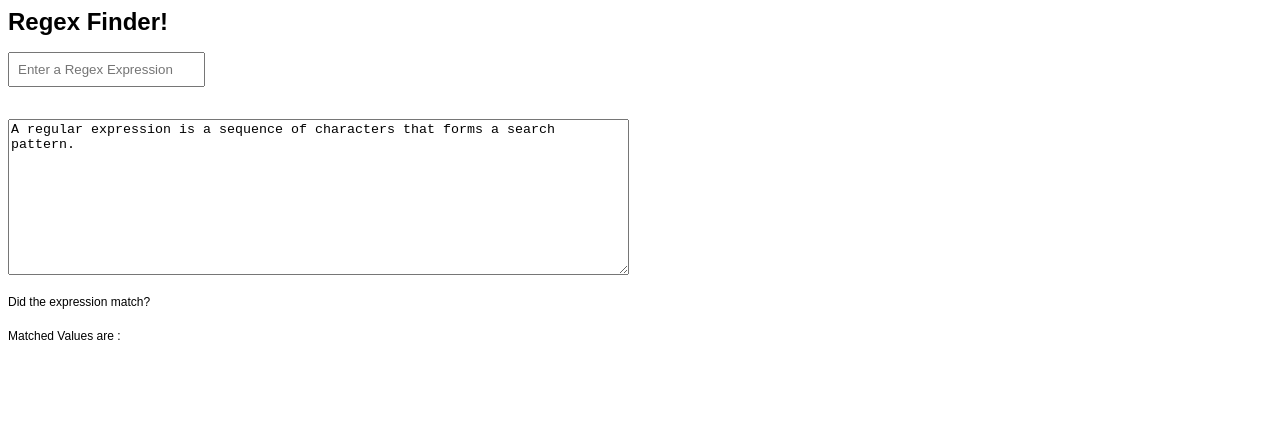
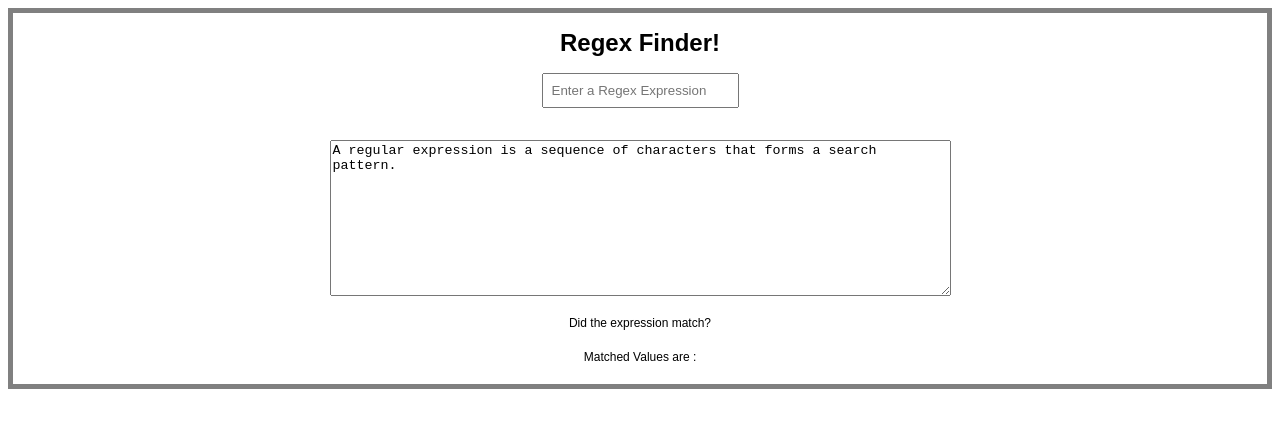
Before and after one commit to Maseeha26/angular-maseeha, an Angular app: page / in a window 1280 px wide. Shown: the top 428 px of the page. Built offline with nearby package versions, Linux system fonts and the light colour scheme.

Commit message:
1 file modified

```diff
--- a/src/app/app.component.css
+++ b/src/app/app.component.css
@@ -0,0 +1,4 @@
+.container {
+  border: 5px solid grey;
+    text-align: center;
+}
```
